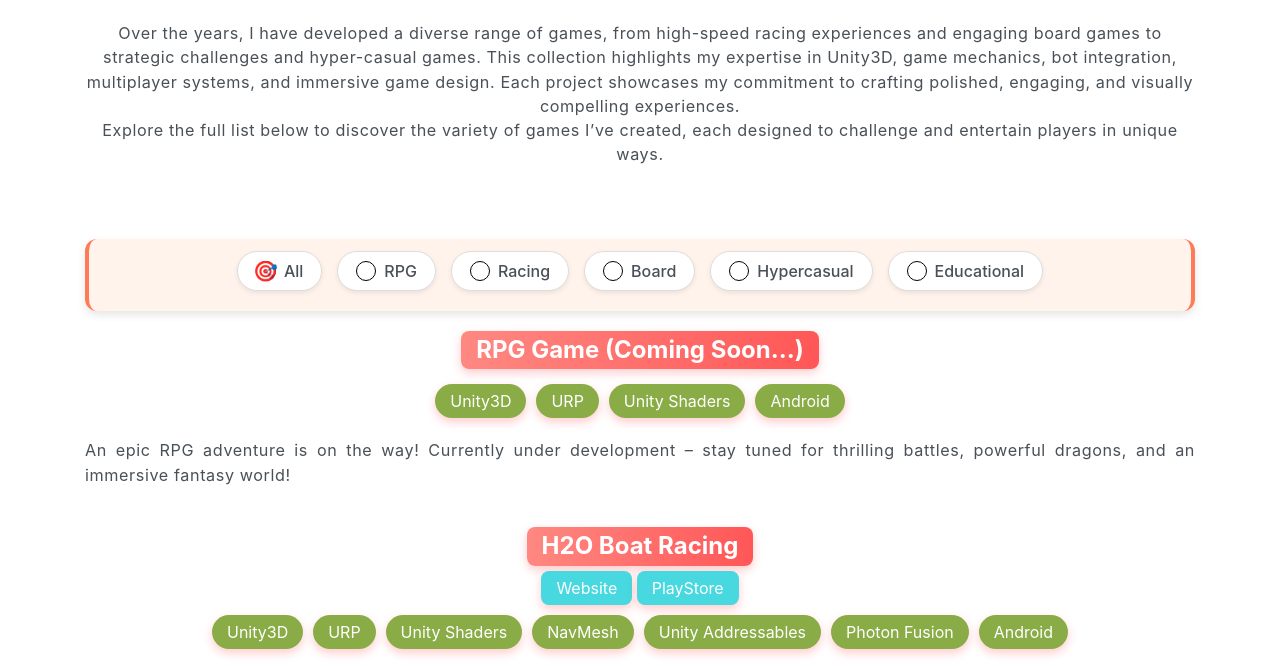
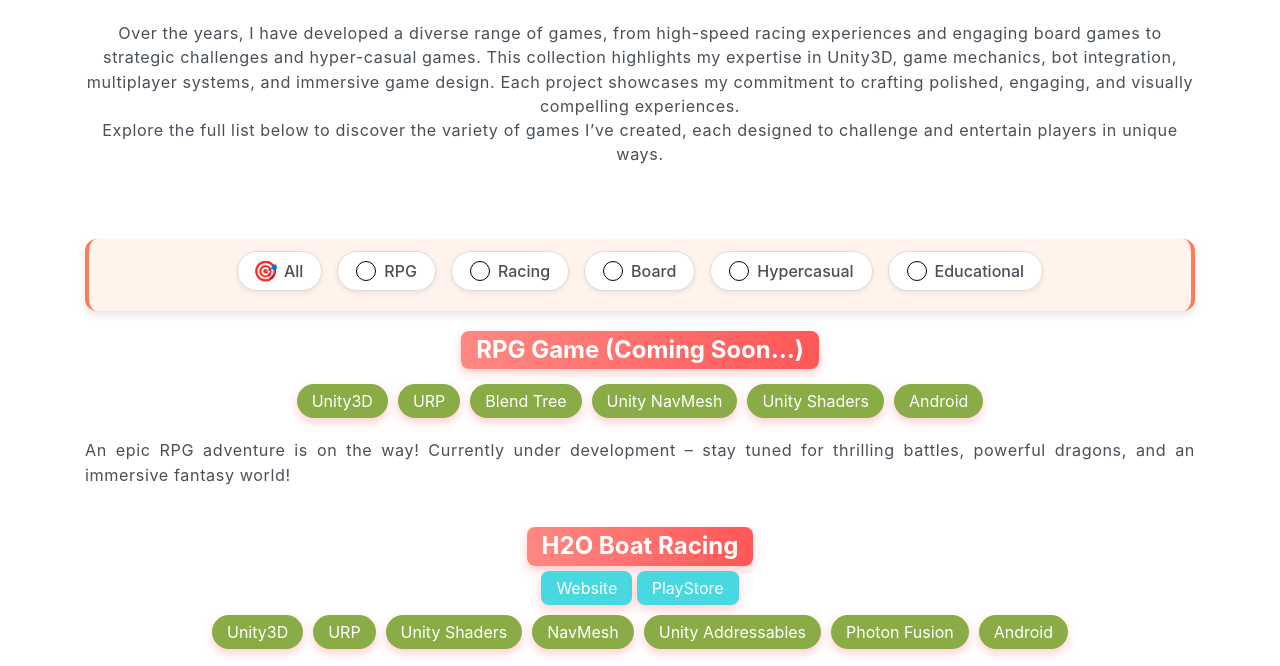
Before and after one commit to shubham-rgupta/shubham-rgupta.github.io, a plain HTML site: page projects.html in a window 1280 px wide. Shown: the part 131-797 px from the top of the page. Drawn offline with Linux system fonts and the light colour scheme.

Commit message:
Update projects.html

```diff
--- a/projects.html
+++ b/projects.html
@@ -137,6 +137,8 @@
 				<div class="project-skill-group">
 					<div class="project-skill">Unity3D</div>
 					<div class="project-skill">URP</div>
+					<div class="project-skill">Blend Tree</div>
+					<div class="project-skill">Unity NavMesh</div>
 					<div class="project-skill">Unity Shaders</div>
 					<div class="project-skill">Android</div>
 				</div>
```
